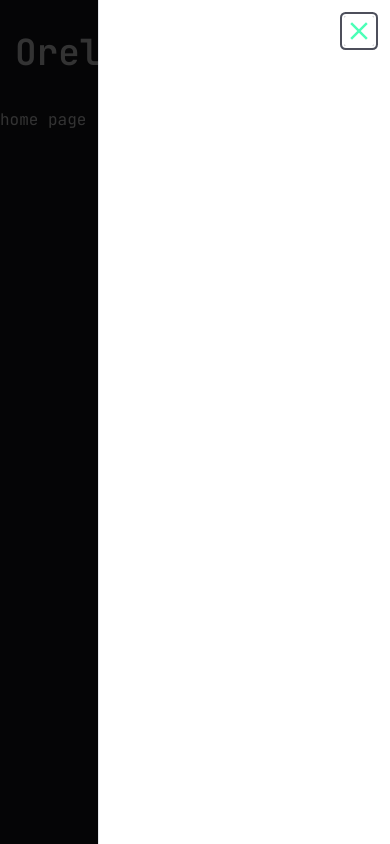
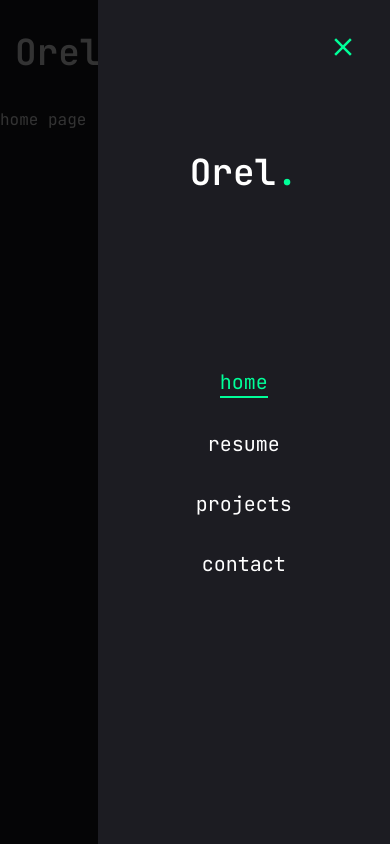
Before and after one commit to OrelAlon/nextjs-portfolio, a Next.js app: page / in a window 390 px wide. Both pictures are taken after a click on the button 359 px from the left and 52 px from the top of the page. Built offline with nearby package versions, Linux system fonts and the light colour scheme.

Commit message:
finish mobile nav

```diff
--- a/components/MobileNav.jsx
+++ b/components/MobileNav.jsx
@@ -32,7 +32,20 @@
       <SheetTrigger className="flex justify-center items-center">
 <CiMenuFries className="text-[32px] text-accent"/>
       </SheetTrigger>
-      <SheetContent className='flex flex-col'> contactt</SheetContent>
+      <SheetContent className='flex flex-col'>
+
+      <div className="mt-32 mb-40 text-center text-2xl">
+        <Link href='/'>
+          <h1 className="text-4xl font-semibold">Orel<span className="text-accent">.</span></h1>
+        </Link>
+      </div>
+      <nav className="flex flex-col justify-center items-center gap-8">
+
+           {links.map((link,index)=>{
+    return(    <Link href={link.path} key={index}
+     className={`${link.path === pathname && "text-accent border-b-2 border-accent"} text-xl capitaliza hover:text-accent transition-all`}>{link.name}</Link>)})}
+      </nav>
+      </SheetContent>
 
     </Sheet>
   )
--- a/components/ui/sheet.jsx
+++ b/components/ui/sheet.jsx
@@ -27,7 +27,7 @@
 SheetOverlay.displayName = SheetPrimitive.Overlay.displayName
 
 const sheetVariants = cva(
-  "fixed z-50 gap-4 bg-white p-6 shadow-lg transition ease-in-out data-[state=open]:animate-in data-[state=closed]:animate-out data-[state=closed]:duration-300 data-[state=open]:duration-500 dark:bg-slate-950",
+  "fixed z-50 gap-4 bg-primary p-6 shadow-lg transition ease-in-out data-[state=open]:animate-in data-[state=closed]:animate-out data-[state=closed]:duration-300 data-[state=open]:duration-500 dark:bg-slate-950",
   {
     variants: {
       side: {
@@ -36,7 +36,7 @@
           "inset-x-0 bottom-0 border-t data-[state=closed]:slide-out-to-bottom data-[state=open]:slide-in-from-bottom",
         left: "inset-y-0 left-0 h-full w-3/4 border-r data-[state=closed]:slide-out-to-left data-[state=open]:slide-in-from-left sm:max-w-sm",
         right:
-          "inset-y-0 right-0 h-full w-3/4  border-l data-[state=closed]:slide-out-to-right data-[state=open]:slide-in-from-right sm:max-w-sm",
+          "inset-y-0 right-0 h-full w-3/4  data-[state=closed]:slide-out-to-right data-[state=open]:slide-in-from-right sm:max-w-sm",
       },
     },
     defaultVariants: {
@@ -51,7 +51,7 @@
     <SheetPrimitive.Content ref={ref} className={cn(sheetVariants({ side }), className)} {...props}>
       {children}
       <SheetPrimitive.Close
-        className="absolute right-4 top-4 rounded-sm opacity-70 ring-offset-white transition-opacity hover:opacity-100 focus:outline-none focus:ring-2 focus:ring-slate-950 focus:ring-offset-2 disabled:pointer-events-none data-[state=open]:bg-slate-100 dark:ring-offset-slate-950 dark:focus:ring-slate-300 dark:data-[state=open]:bg-slate-800">
+        className="absolute right-8 top-8 transition-opacity outline-none">
         <IoMdClose className="text-3xl text-accent" />
         <span className="sr-only">Close</span>
       </SheetPrimitive.Close>
```
